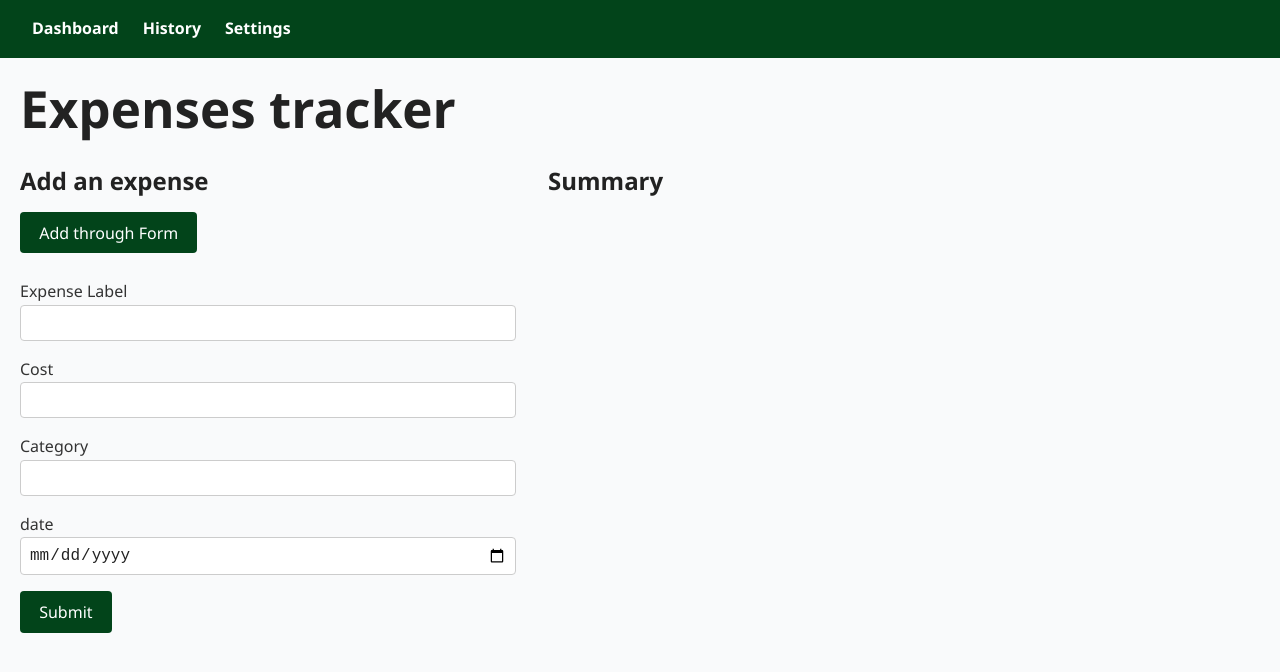
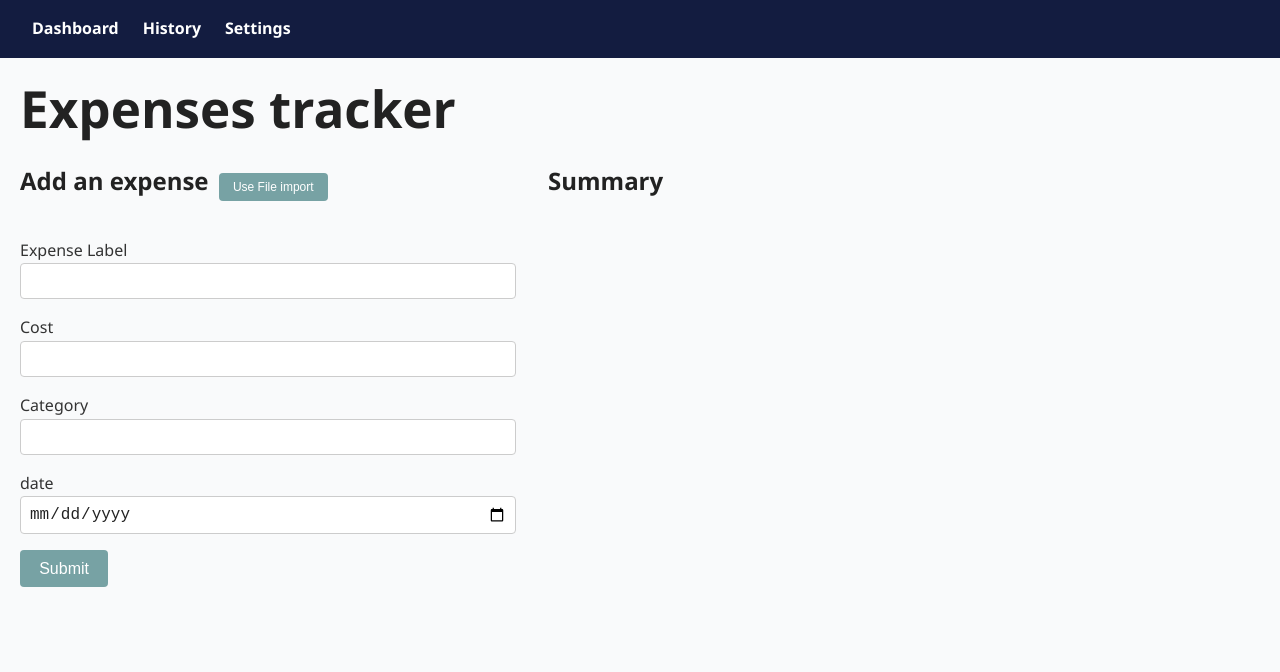
Before and after one commit to 1razu/expenses_reporting, a React (Vite) app: page / in a window 1280 px wide. Shown: the top 672 px of the page. Built offline with nearby package versions, Linux system fonts and the light colour scheme.

Commit message:
Changed colors

```diff
--- a/src/components/Forms/ExpenseEntryForms.module.css
+++ b/src/components/Forms/ExpenseEntryForms.module.css
@@ -20,16 +20,16 @@
   align-items: center;
   justify-content: center;
   cursor: default;
-  background-color: #02441ae7;
+  background-color: var(--cyan);
+  transition: background-color 0.3s ease;
 }
 
 .dropzone:hover {
   cursor: pointer;
-  background-color: #02441abe
+  background-color: var(--light-cyan)
 }
 
 
-/* Simple form styling */
 input, select, textarea {
   color: #222;
   padding: 0.5em;
@@ -49,7 +49,7 @@ input:focus, select:focus, textarea:focus {
 
 /* Buttons */
 button {
-  background-color: #02441a;
+  background-color: var(--cyan);
   border: none;
   color: white;
   padding: 0.6em 1.2em;
@@ -60,10 +60,10 @@ button {
 }
 
 button:hover {
-  background-color: rgb(30, 76, 14)
+  background-color: var(--light-cyan)
 }
 
 .toggle {
-  font-size: 0.5rem;
-
+  margin: 10px;
+  font-size: 0.75rem;
 }
--- a/src/components/Forms/ExpenseEntryForms.tsx
+++ b/src/components/Forms/ExpenseEntryForms.tsx
@@ -9,10 +9,12 @@ import styles from './ExpenseEntryForms.module.css';
 const entryMethods = {
   form: {
     name:"Form",
-    component: ExpensesEntry},
+    component: ExpensesEntry,
+    inactiveComponent:"File import"},
   file_import :{
     name:"File import",
-    component: ExpensesFileDrop
+    component: ExpensesFileDrop,
+    inactiveComponent:"Form"
     }
 };
 
@@ -33,9 +35,9 @@ export default function CurrentForm() {
 
     return (
     <div>
-        <div className='header'>
+        <div className={styles.header}>
             <h2>Add an expense</h2>
-            <button className='toggle' onClick={toggleButton}> Add through {entryMethods[currentEntryMethod]["name"]}</button>
+            <button className={styles.toggle} onClick={toggleButton}> Use {entryMethods[currentEntryMethod]["inactiveComponent"]}</button>
         </div>
         <br />
         <FormComponent />
--- a/src/components/UI/Navigation/NavBar.module.css
+++ b/src/components/UI/Navigation/NavBar.module.css
@@ -1,5 +1,5 @@
 .navbar {
-  background-color: #02441a;
+  background-color: var(--blue);
   padding: 1rem 2rem;
   width: 100%;
   gap: 1.5rem;
@@ -19,12 +19,18 @@
   padding: 0;
 }
 
-.navList li {
-  display: inline; /* Or just rely on flex */
+li {
+  display: inline;
 }
 
-.navList a {
+a {
   text-decoration: none;
   color: #ffffff;
   font-weight: bold;
+  transition: transform 0.3s ease;
+  display: inline-block;
 }
+a:hover {
+  color: var(--cyan);
+  transform: scale(1.05);
+}
--- a/src/index.css
+++ b/src/index.css
@@ -3,12 +3,32 @@
 * {
   outline: 1px solid red;
 }
+
+/* CSS HEX
+--russian-violet: #0d0630ff;
+--space-cadet: #131c40ff;
+--yale-blue: #284063ff;
+--air-force-blue: #628695ff;
+--moonstone: #77a2a4ff;
+--cambridge-blue: #8bbeb2ff;
+--celadon: #b9dcb1ff;
+--mindaro: #e6f9afff;
+
 */
 
 :root {
   font-family: system-ui, Avenir, Helvetica, Arial, sans-serif;
   line-height: 1.5;
   font-weight: 400;
+
+  --dark-blue: #0d0630ff;
+  --blue: #131c40ff;
+  --lighter-blue: #284063ff;
+  --dark-cyan: #628695ff;
+  --cyan: #77a2a4ff;
+  --light-cyan: #8bbeb2ff;
+  --green: #b9dcb1ff;
+  --yellow: #e6f9afff;
 
   color-scheme: light dark;
   color: rgba(255, 255, 255, 0.87);
@@ -41,25 +61,6 @@ h1 {
   line-height: 1.1;
 }
 
-button {
-  border-radius: 8px;
-  display: flex;
-  border: 1px solid transparent;
-  padding: 0.6em 1.2em;
-  font-size: 1em;
-  font-weight: 500;
-  font-family: inherit;
-  background-color: #1a1a1a;
-  cursor: pointer;
-  transition: border-color 0.25s;
-}
-button:hover {
-  border-color: #646cff;
-}
-button:focus,
-button:focus-visible {
-  outline: 4px auto -webkit-focus-ring-color;
-}
 
 @media (prefers-color-scheme: light) {
   :root {
```
